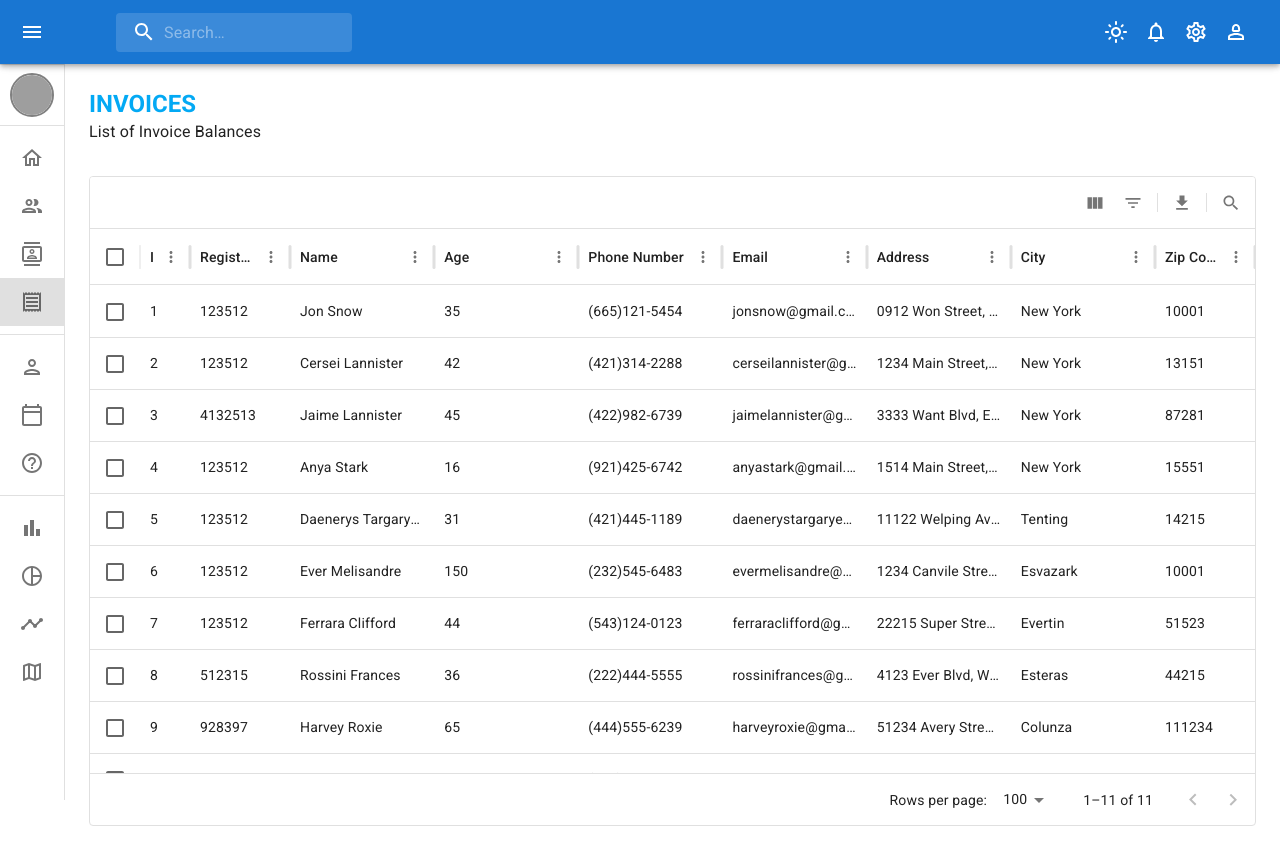
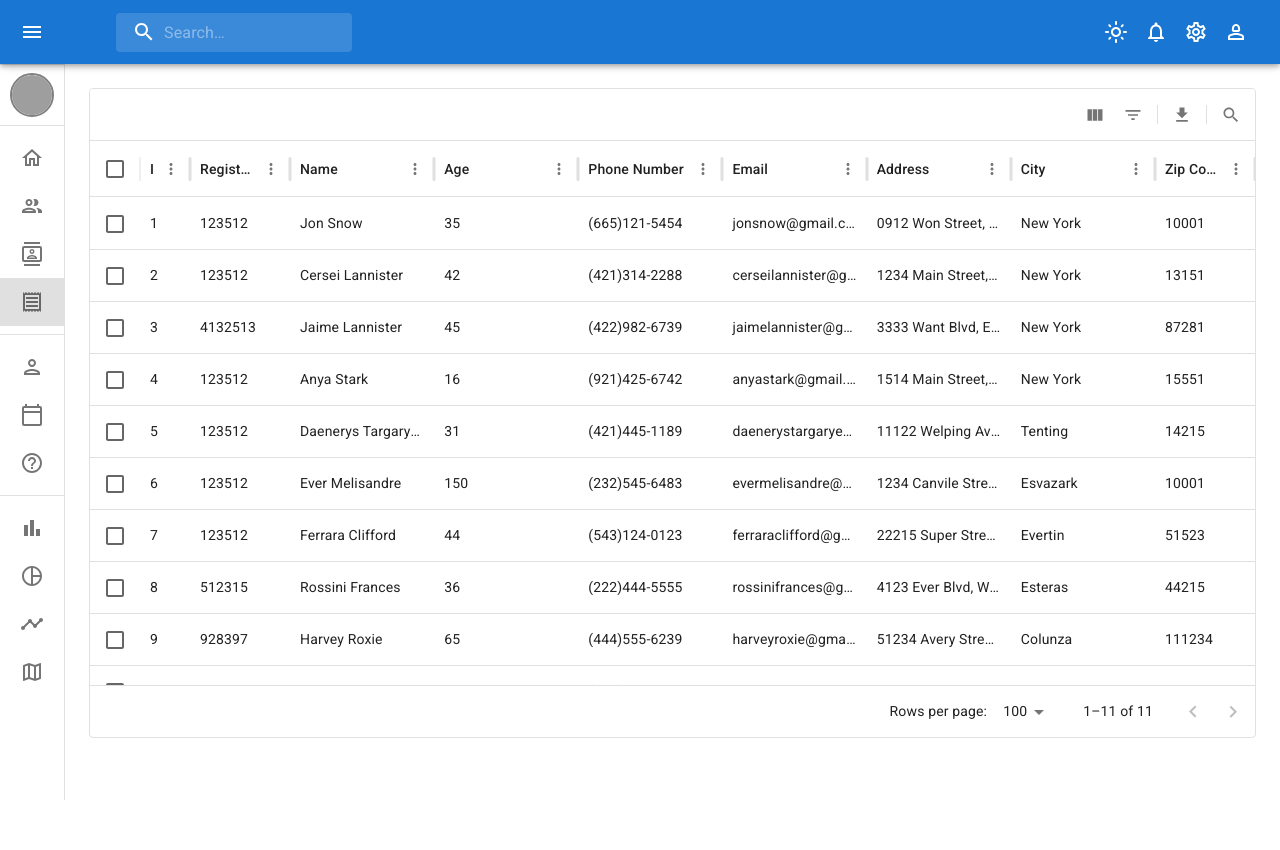
Before and after one commit to saadsayed15/React_Admin_Dashboard, a React (Vite) app: page /invoices in a window 1280 px wide. After the commit the page ends 800 px from the top, so only its background shows below. Built offline with nearby package versions, Linux system fonts and the light colour scheme; grey boxes are pictures that could not be loaded.

Commit message:
Fix CSS imports

```diff
--- a/src/pages/invoices/Invoices.jsx
+++ b/src/pages/invoices/Invoices.jsx
@@ -3,12 +3,12 @@ import { DataGrid, GridToolbar } from "@mui/x-data-grid";
 
 import { Box, Typography } from "@mui/material";
 import { columns, rows } from "./data";
-import Header from "../../components/Header";
+// import Header from "../../components/Header";
 
 const Invoices = () => {
   return (
     <Box>
-      <Header title="INVOICES" subTitle="List of Invoice Balances" />
+      {/* <Header title="INVOICES" subTitle="List of Invoice Balances" /> */}
 
       <Box sx={{ height: 650, mx: "auto" }}>
         <DataGrid
```
